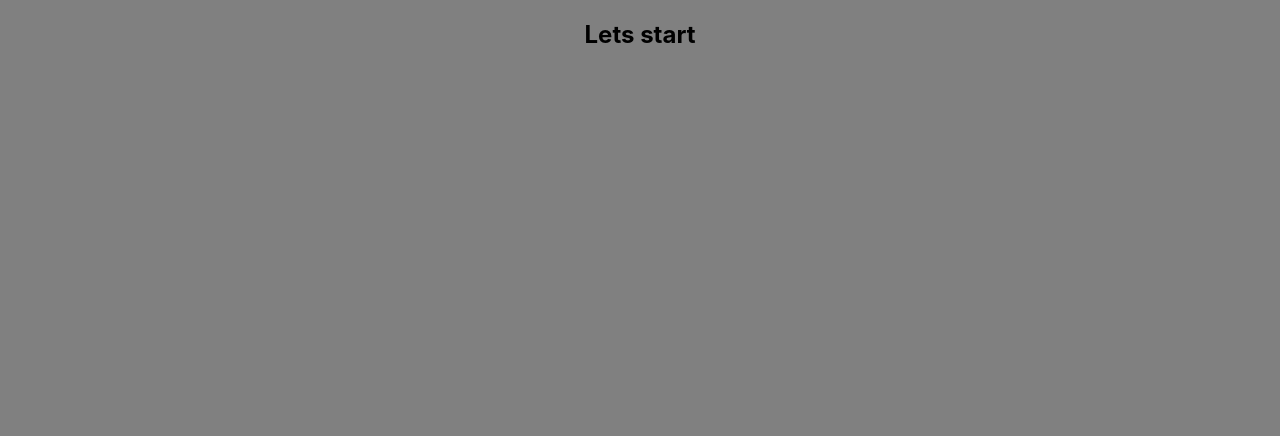
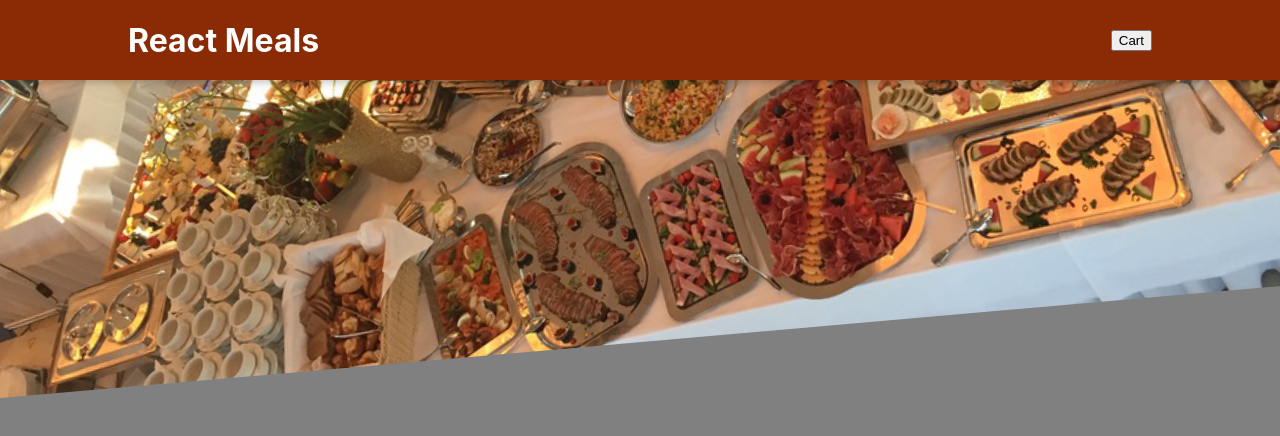
Before and after one commit to Raihan9797/web-prac, a React (Create React App) app in the folder frontend/my-app/: page / in a window 1280 px wide. Shown: the top 436 px of the page. Built offline with nearby package versions, Linux system fonts and the light colour scheme; the HTML template or start-up script is replaced by a standard one.

Commit message:
Add header component

```diff
--- a/frontend/my-app/src/App.js
+++ b/frontend/my-app/src/App.js
@@ -1,9 +1,11 @@
 import './App.css';
+import Header from './components/Layout/Header';
 
 function App() {
   return (
     <div className="App">
-      <h2>Lets start</h2>
+      <Header></Header>
+
     </div>
   );
 }
--- /dev/null
+++ b/frontend/my-app/src/components/Layout/Header.css
@@ -0,0 +1,29 @@
+.header {
+  position: fixed;
+  top: 0;
+  left: 0;
+  width: 100%;
+  height: 5rem;
+  background-color: #8a2b06;
+  color: white;
+  display: flex;
+  justify-content: space-between;
+  align-items: center;
+  padding: 0 10%;
+  box-shadow: 0 2px 8px rgba(0, 0, 0, 0.25);
+  z-index: 10;
+}
+
+.main-image {
+  width: 100%;
+  height: 25rem;
+  z-index: 0;
+  overflow: hidden;
+}
+
+.main-image img {
+  width: 110%;
+  height: 100%;
+  object-fit: cover;
+  transform: rotateZ(-5deg) translateY(-4rem) translateX(-1rem);
+}
--- /dev/null
+++ b/frontend/my-app/src/components/Layout/Header.js
@@ -0,0 +1,22 @@
+import {Fragment} from 'react';
+import mealsImg from '../../assets/meals.jpg';
+import './Header.css'
+
+function Header(props) {
+    return <Fragment>
+        <header className='header'>
+            <h1>React Meals</h1>
+            <button>Cart</button>
+        </header>
+        <div className='main-image'>
+            <img
+                src = {mealsImg}
+                alt = "table of food"
+            />
+        </div>
+
+    </Fragment>
+
+};
+
+export default Header;
--- a/frontend/my-app/src/index.css
+++ b/frontend/my-app/src/index.css
@@ -12,3 +12,8 @@
   font-family: source-code-pro, Menlo, Monaco, Consolas, 'Courier New',
     monospace;
 }
+
+* {
+  box-sizing: border-box;
+  /*border: solid red;*/
+}
```
Also changed, not shown: frontend/my-app/src/assets/meals.jpg (added), 1 other file (tests, documents, lock files or other folders).
